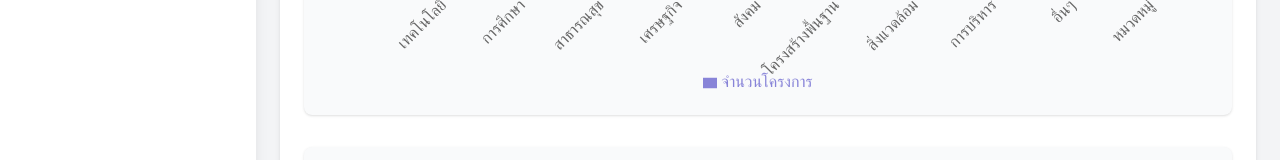
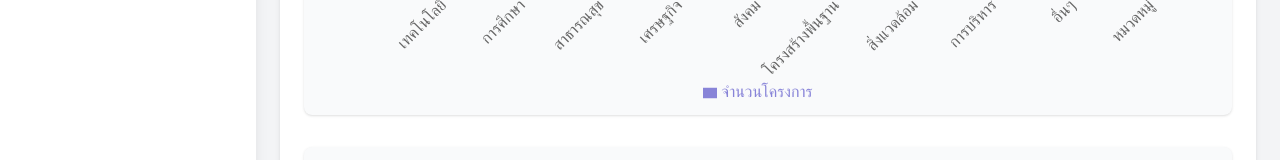
Before and after one commit to Maewnamarm/development-projects, a Next.js app: page /Admin/Statistics in a window 1280 px wide. Shown: the part 517-677 px from the top of the page. Built offline with nearby package versions, Linux system fonts and the light colour scheme.

Commit message:
StatisticsEdit

```diff
--- a/app/Admin/Statistics/page.tsx
+++ b/app/Admin/Statistics/page.tsx
@@ -213,7 +213,9 @@ export default function StatisticsDashboard() {
                     <XAxis dataKey="name" interval={0} angle={-45} textAnchor="end" height={80} />
                     <YAxis label={{ value: 'จำนวน', angle: -90, position: 'insideLeft' }} />
                     <Tooltip />
-                    <Legend />
+                    <Legend wrapperStyle={{
+                        transform: 'translateY(10px)', // ขยับลง 10px
+                      }} />
                     <Bar dataKey="count" fill="#8884d8" name="จำนวนโครงการ" />
                   </BarChart>
                 </ResponsiveContainer>
```
